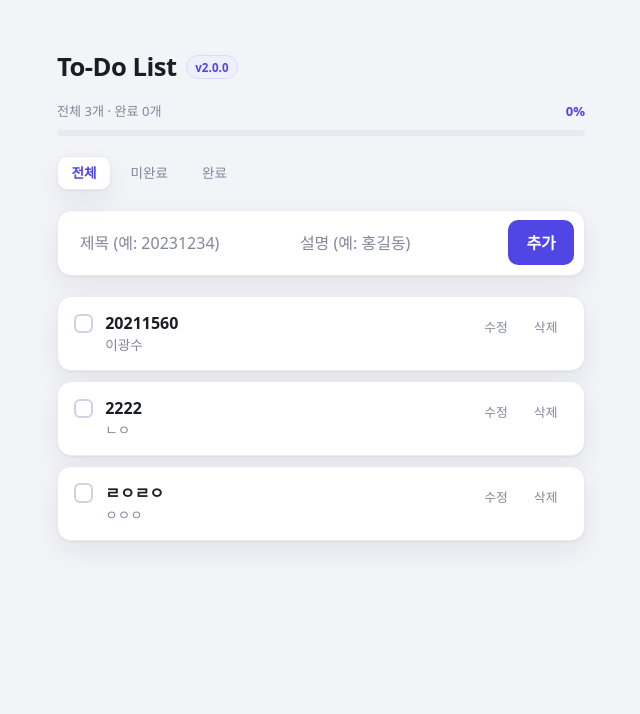
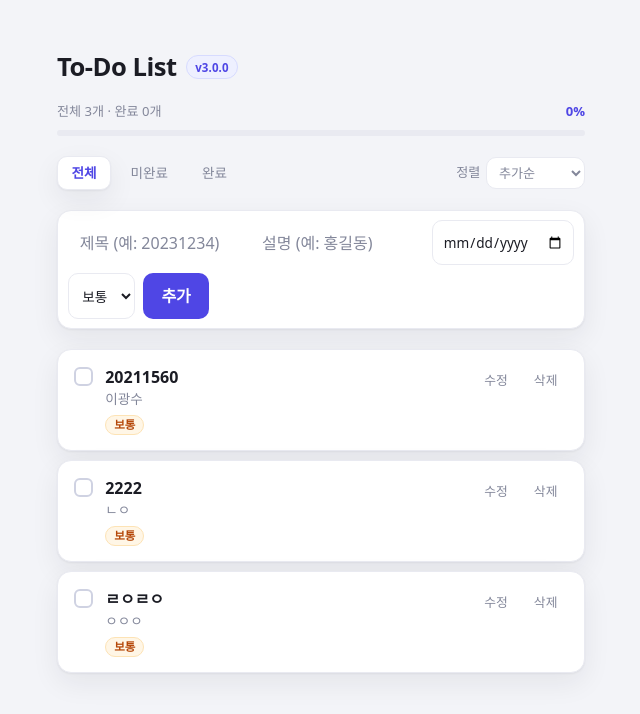
Before and after one commit to KSLee00/FastApi-Todos, a FastAPI app: page / in a window 1280 px wide. Shown: the top 714 px of the page, without its empty margins (319-959 px from the left). Run offline with FastAPI, Linux system fonts and the light colour scheme.

Commit message:
feat: To-Do List v3.0.0 - 마감일/우선순위/정렬 추가
- 할 일에 마감일(due_date)과 우선순위(priority: high/medium/low) 필드 추가
- 기존 todo.json 데이터는 기본값(마감일 없음, 우선순위 보통)으로 호환
- 우선순위 배지, D-day/오늘 마감/기한 초과 표시 추가
- 추가순/마감일순/우선순위순 정렬 추가
- 인라인 편집에서 마감일과 우선순위 수정 지원

Co-Authored-By: Claude Opus 5.5 (1M context) <noreply@anthropic.com>

```diff
--- a/fastapi-app/main.py
+++ b/fastapi-app/main.py
@@ -1,12 +1,14 @@
 import json
 import os
+from datetime import date
 from pathlib import Path
+from typing import Literal
 
 from fastapi import FastAPI, HTTPException
 from fastapi.responses import FileResponse
 from pydantic import BaseModel, Field
 
-APP_VERSION = "2.0.0"                            # 화면 배지와 /version 이 함께 쓰는 단일 출처
+APP_VERSION = "3.0.0"                            # 화면 배지와 /version 이 함께 쓰는 단일 출처
 
 BASE_DIR = Path(__file__).resolve().parent       # main.py 가 있는 폴더
 TODO_FILE = BASE_DIR / "todo.json"
@@ -22,6 +24,8 @@ class TodoIn(BaseModel):                         # 클라이언트가 보내는
     title: str = Field(min_length=1, max_length=100)
     description: str = Field("", max_length=500)
     completed: bool = False
+    due_date: date | None = None                 # 마감일 (YYYY-MM-DD), 없으면 null
+    priority: Literal["high", "medium", "low"] = "medium"   # 기존 데이터는 "보통"으로 읽힌다
 
 
 class TodoItem(TodoIn):                          # 서버가 돌려주는 데이터 (id 있음)
@@ -34,7 +38,8 @@ def load_todos() -> list[TodoItem]:
 
 
 def save_todos(todos: list[TodoItem]) -> None:
-    data = json.dumps([t.model_dump() for t in todos], indent=2, ensure_ascii=False)
+    # mode="json" 이어야 date 가 "YYYY-MM-DD" 문자열로 바뀐다
+    data = json.dumps([t.model_dump(mode="json") for t in todos], indent=2, ensure_ascii=False)
     # 원본을 직접 덮어쓰면 쓰는 도중 중단됐을 때 파일이 깨진다.
     # 임시 파일에 먼저 쓰고 통째로 갈아끼운다 (os.replace 는 원자적 연산).
     tmp_file = TODO_FILE.with_name(TODO_FILE.name + ".tmp")
--- a/fastapi-app/templates/index.html
+++ b/fastapi-app/templates/index.html
@@ -96,6 +96,38 @@
         }
         form button:hover { background: #4338ca; }
 
+        /* 마감일 · 우선순위 선택 */
+        input[type="date"], select {
+            font: inherit; font-size: .85rem; color: inherit;
+            border: 1px solid var(--line); border-radius: 10px;
+            padding: .45rem .6rem; background: var(--surface);
+        }
+        input[type="date"]:focus, select:focus { outline: none; border-color: var(--accent); }
+        form input[type="date"] { flex: 1 1 8rem; min-width: 0; }
+        form select { flex: 0 0 auto; }
+
+        /* 필터 + 정렬 한 줄 */
+        .toolbar { display: flex; justify-content: space-between; align-items: center; gap: .5rem; flex-wrap: wrap; margin-bottom: 1.25rem; }
+        .toolbar .filters { margin-bottom: 0; }
+        .sort { font-size: .82rem; color: var(--muted); display: flex; align-items: center; gap: .35rem; }
+        .sort select { padding: .3rem .5rem; font-size: .82rem; }
+
+        /* 우선순위 · 마감일 배지 */
+        .meta { display: flex; gap: .35rem; flex-wrap: wrap; margin-top: .35rem; }
+        .badge {
+            font-size: .72rem; font-weight: 600; line-height: 1.4;
+            border-radius: 99px; padding: .08rem .5rem; border: 1px solid transparent;
+        }
+        .p-high   { color: #b42318; background: #fef0ee; border-color: #fbd3cd; }
+        .p-medium { color: #b54708; background: #fff6e6; border-color: #fde3b5; }
+        .p-low    { color: #067647; background: #ecfdf3; border-color: #bfeccf; }
+        .due      { color: var(--muted); background: var(--bg); border-color: var(--line); }
+        .due.today   { color: var(--accent); background: var(--accent-soft); border-color: #d7dbff; }
+        .due.overdue { color: var(--danger); background: #fdecef; border-color: #f7ccd5; }
+        li.overdue { border-left: 3px solid var(--danger); }
+        li.done .badge { opacity: .55; }
+        .edit-meta { display: flex; gap: .35rem; margin-top: .35rem; flex-wrap: wrap; }
+
         /* 할 일 카드 */
         ul { list-style: none; padding: 0; margin: 0; display: grid; gap: .6rem; }
 
@@ -181,15 +213,30 @@
         <div class="progress-track"><div class="progress-bar" id="progress-bar"></div></div>
     </div>
 
-    <div class="filters" id="filters">
-        <button type="button" class="on" data-filter="all">전체</button>
-        <button type="button" data-filter="active">미완료</button>
-        <button type="button" data-filter="done">완료</button>
+    <div class="toolbar">
+        <div class="filters" id="filters">
+            <button type="button" class="on" data-filter="all">전체</button>
+            <button type="button" data-filter="active">미완료</button>
+            <button type="button" data-filter="done">완료</button>
+        </div>
+        <label class="sort">정렬
+            <select id="sort">
+                <option value="created">추가순</option>
+                <option value="due">마감일순</option>
+                <option value="priority">우선순위순</option>
+            </select>
+        </label>
     </div>
 
     <form id="todo-form">
         <input type="text" id="title" placeholder="제목 (예: 20231234)" maxlength="100" required>
         <input type="text" id="description" placeholder="설명 (예: 홍길동)" maxlength="500">
+        <input type="date" id="due-date" title="마감일 (선택)">
+        <select id="priority" title="우선순위">
+            <option value="high">높음</option>
+            <option value="medium" selected>보통</option>
+            <option value="low">낮음</option>
+        </select>
         <button type="submit">추가</button>
     </form>
     <p id="error" role="alert" hidden></p>
@@ -202,6 +249,28 @@
         let todos = [];            // 서버에서 받아온 전체 목록
         let filter = "all";        // all | active | done
         let editingId = null;      // 인라인 편집 중인 항목의 id
+        let sortBy = "created";    // created | due | priority
+
+        const PRIORITY = { high: "높음", medium: "보통", low: "낮음" };
+        const RANK = { high: 0, medium: 1, low: 2 };
+
+        // 오늘 날짜를 로컬 기준 "YYYY-MM-DD" 로 — toISOString 은 UTC 라 자정 근처에 하루 밀린다
+        function today() {
+          const d = new Date();
+          return `${d.getFullYear()}-${String(d.getMonth() + 1).padStart(2, "0")}-${String(d.getDate()).padStart(2, "0")}`;
+        }
+
+        // 마감일까지 남은 일수 (지났으면 음수)
+        const daysLeft = (due) => Math.round((Date.parse(due) - Date.parse(today())) / 86400000);
+        const isOverdue = (todo) => !todo.completed && todo.due_date && todo.due_date < today();
+
+        function dueBadge(todo) {
+          const n = daysLeft(todo.due_date);
+          const [, m, d] = todo.due_date.split("-").map(Number);
+          const when = n === 0 ? "오늘 마감" : n > 0 ? `D-${n}` : `${-n}일 지남`;
+          const state = todo.completed ? "" : n < 0 ? " overdue" : n === 0 ? " today" : "";
+          return el("span", `badge due${state}`, `${m}/${d} · ${when}`);
+        }
 
         // 모든 요청을 한 곳에서 처리하고, 실패는 조용히 넘기지 않는다
         async function api(url, method = "GET", body) {
@@ -247,10 +316,22 @@
           $("progress-bar").style.width = `${percent}%`;
         }
 
+        // 마감일 없는 항목은 마감일순에서 맨 뒤로 보낸다
+        const byDue = (a, b) => (a.due_date || "9999-12-31").localeCompare(b.due_date || "9999-12-31");
+        const byPriority = (a, b) => RANK[a.priority] - RANK[b.priority];
+        const byId = (a, b) => a.id - b.id;
+        const SORTERS = {
+          created: [byId],
+          due: [byDue, byPriority, byId],
+          priority: [byPriority, byDue, byId],
+        };
+
         function visible() {
-          if (filter === "active") return todos.filter((todo) => !todo.completed);
-          if (filter === "done") return todos.filter((todo) => todo.completed);
-          return todos;
+          let rows = todos;
+          if (filter === "active") rows = todos.filter((todo) => !todo.completed);
+          if (filter === "done") rows = todos.filter((todo) => todo.completed);
+          const compare = SORTERS[sortBy];
+          return [...rows].sort((a, b) => compare.reduce((r, fn) => r || fn(a, b), 0));
         }
 
         // 평소 모습 — 체크박스 + 제목/설명 + 수정/삭제
@@ -265,18 +346,30 @@
           body.append(el("div", "title", todo.title));
           if (todo.description) body.append(el("div", "desc", todo.description));
 
+          const meta = el("div", "meta");
+          meta.append(el("span", `badge p-${todo.priority}`, PRIORITY[todo.priority]));
+          if (todo.due_date) meta.append(dueBadge(todo));
+          body.append(meta);
+
           const actions = el("div", "actions");
           actions.append(
             button("수정", "edit", () => { editingId = todo.id; render(); }),
             button("삭제", "delete", () => remove(todo.id)),
           );
 
-          const li = el("li", todo.completed ? "done" : "");
+          const li = el("li", todo.completed ? "done" : isOverdue(todo) ? "overdue" : "");
           li.append(check, body, actions);
           return li;
         }
 
-        // 편집 모습 — 제목/설명이 입력창으로 바뀌고 저장/취소가 붙는다
+        function priorityPicker(value) {
+          const select = document.createElement("select");
+          select.title = "우선순위";
+          for (const [key, label] of Object.entries(PRIORITY)) select.append(new Option(label, key, false, key === value));
+          return select;
+        }
+
+        // 편집 모습 — 제목/설명/마감일/우선순위가 입력창으로 바뀌고 저장/취소가 붙는다
         function editRow(todo) {
           const titleInput = Object.assign(document.createElement("input"), {
             type: "text", className: "edit-input edit-title", value: todo.title, maxLength: 100,
@@ -285,6 +378,10 @@
             type: "text", className: "edit-input edit-desc", value: todo.description,
             maxLength: 500, placeholder: "설명",
           });
+          const dueInput = Object.assign(document.createElement("input"), {
+            type: "date", value: todo.due_date || "", title: "마감일",
+          });
+          const prioritySelect = priorityPicker(todo.priority);
 
           const commit = () => {
             const title = titleInput.value.trim();
@@ -294,7 +391,10 @@
               return;
             }
             editingId = null;
-            save(todo.id, { ...todo, title, description: descInput.value.trim() });
+            save(todo.id, {
+              ...todo, title, description: descInput.value.trim(),
+              due_date: dueInput.value || null, priority: prioritySelect.value,
+            });
           };
           const cancel = () => { editingId = null; errorEl.hidden = true; render(); };
 
@@ -304,8 +404,11 @@
             if (event.key === "Escape") cancel();
           };
 
+          const editMeta = el("div", "edit-meta");
+          editMeta.append(dueInput, prioritySelect);
+
           const body = el("div", "body");
-          body.append(titleInput, descInput);
+          body.append(titleInput, descInput, editMeta);
 
           const actions = el("div", "actions");
           actions.append(button("저장", "save", commit), button("취소", "cancel", cancel));
@@ -341,6 +444,8 @@
           render();
         };
 
+        $("sort").onchange = (event) => { sortBy = event.target.value; render(); };
+
         $("todo-form").onsubmit = (event) => {
           event.preventDefault();
           const title = $("title").value.trim();
@@ -349,7 +454,10 @@
             return;
           }
           run("추가", async () => {
-            await api("/todos", "POST", { title, description: $("description").value.trim() });
+            await api("/todos", "POST", {
+              title, description: $("description").value.trim(),
+              due_date: $("due-date").value || null, priority: $("priority").value,
+            });
             event.target.reset();
             await load();
           });
```
